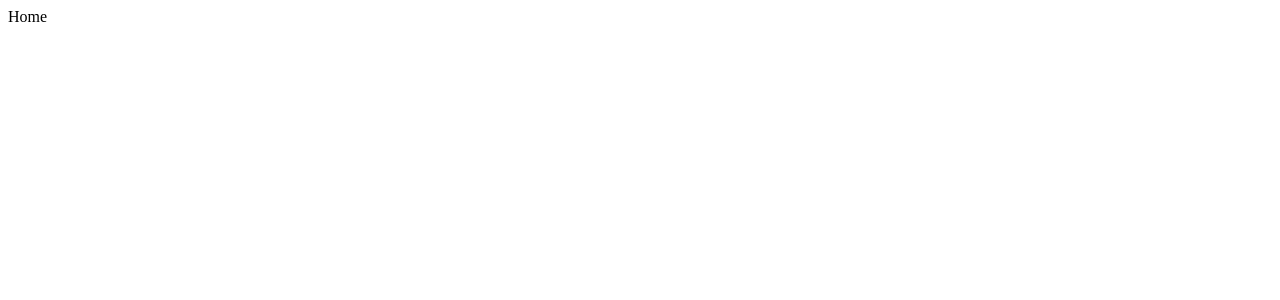
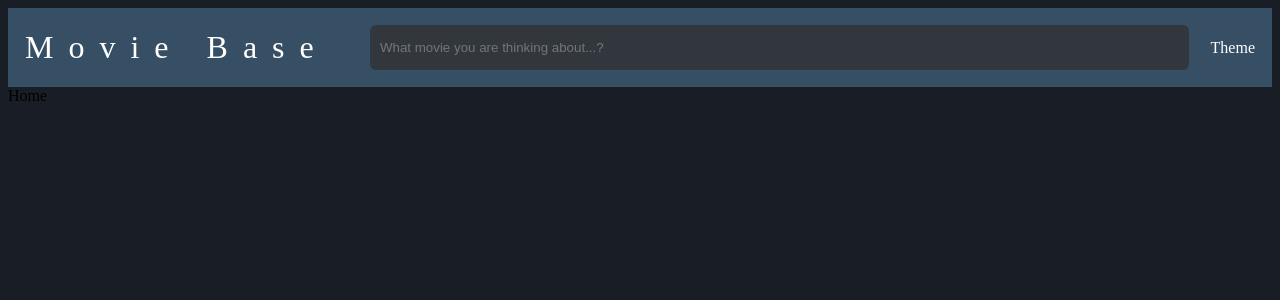
Before and after one commit to reemadhanwaniii/MovieSearchApp, a React (Vite) app: page / in a window 1280 px wide. Shown: the top 300 px of the page. Built offline with nearby package versions, Linux system fonts and the light colour scheme.

Commit message:
Added navbar component

```diff
--- a/src/App.css
+++ b/src/App.css
@@ -0,0 +1,10 @@
+:root{
+    --prime-blue: #00a0d6;
+    --dull-blue: #364f65;
+    --dark-blue: #191e26;
+    --light-prime-gray: #32373e;
+}
+
+body {
+    background-color: var(--dark-blue);
+}
--- a/src/App.jsx
+++ b/src/App.jsx
@@ -1,11 +1,13 @@
 
 import './App.css'
+import Navbar from './Components/Navbar/Navbar';
 import MainRoutes from './routes/MainRoutes';
 
 function App() {
 
   return (
     <>
+      <Navbar/>
       <MainRoutes/>
     </>
   )
--- /dev/null
+++ b/src/Components/Navbar/Navbar.css
@@ -0,0 +1,28 @@
+.navbar-wrapper {
+    display: flex;
+    justify-content: space-between;
+    border: 1px solid var(--dull-blue);
+    padding: 1rem;
+    align-items: center;
+    background-color: var(--dull-blue);
+    color: white;
+}
+
+.navbar-wrapper div:nth-child(1) {
+   font-size: xx-large;
+   letter-spacing: 15px;
+}
+
+.navbar-wrapper div:nth-child(2) {
+    flex-basis: 65%;
+}
+
+.navbar-wrapper div:nth-child(2) input{
+    width: 100%;
+    height: 25px;
+    padding: 10px;
+    background-color: var(--light-prime-gray);
+    border: none;
+    color: white;
+    border-radius: 6px;
+}
--- /dev/null
+++ b/src/Components/Navbar/Navbar.jsx
@@ -0,0 +1,22 @@
+import './Navbar.css';
+
+function Navbar() {
+    return(
+        <div className="navbar-wrapper">
+            <div>
+                Movie Base
+            </div>
+            <div className="search-bar">
+                <input
+                    type="text"
+                    placeholder='What movie you are thinking about...?'
+                />
+            </div>
+            <div>
+                Theme
+            </div>
+        </div>
+    )
+}
+
+export default Navbar;
```
